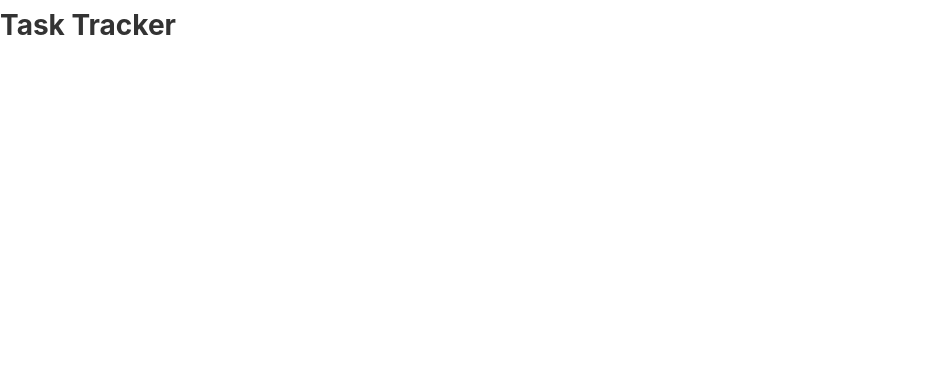
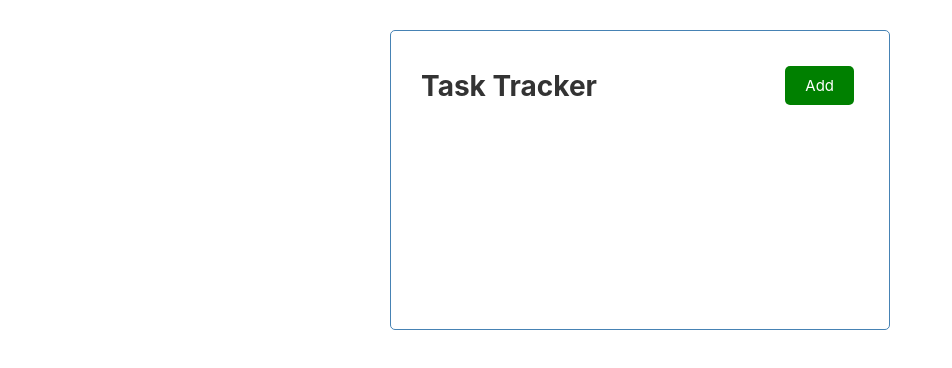
Before and after one commit to octaviookumu/task-tracker-ng, an Angular app: page / in a window 1280 px wide. Shown: the top 368 px of the page, without its empty margins (0-952 px from the left). Built offline with nearby package versions, Linux system fonts and the light colour scheme.

Commit message:
Add toggle button via emitter

```diff
--- a/src/app/app.component.html
+++ b/src/app/app.component.html
@@ -1 +1,3 @@
-<h1>{{ title }}</h1>
+<div class="container">
+    <app-header></app-header>
+</div>
--- a/src/app/app.component.ts
+++ b/src/app/app.component.ts
@@ -6,5 +6,4 @@
   styleUrls: ['./app.component.css']
 })
 export class AppComponent {
-  title: string = 'Task Tracker';
 }
--- a/src/app/app.module.ts
+++ b/src/app/app.module.ts
@@ -2,10 +2,14 @@
 import { BrowserModule } from '@angular/platform-browser';
 
 import { AppComponent } from './app.component';
+import { HeaderComponent } from './components/header/header.component';
+import { ButtonComponent } from './components/button/button.component';
 
 @NgModule({
   declarations: [
-    AppComponent
+    AppComponent,
+    HeaderComponent,
+    ButtonComponent
   ],
   imports: [
     BrowserModule
--- /dev/null
+++ b/src/app/components/button/button.component.html
@@ -0,0 +1 @@
+<button [ngStyle]="{'background-color': color}" class="btn" (click)="onClick()">{{ text }}</button>
--- /dev/null
+++ b/src/app/components/button/button.component.ts
@@ -0,0 +1,20 @@
+import { Component, OnInit, Input, Output, EventEmitter } from '@angular/core';
+
+@Component({
+  selector: 'app-button',
+  templateUrl: './button.component.html',
+  styleUrls: ['./button.component.css'],
+})
+export class ButtonComponent implements OnInit {
+  @Input() text!: string;
+  @Input() color!: string;
+  @Output() btnClick = new EventEmitter();
+
+  constructor() {}
+
+  ngOnInit(): void { }
+
+  onClick() {
+    this.btnClick.emit();
+  }
+}
--- /dev/null
+++ b/src/app/components/header/header.component.css
@@ -0,0 +1,6 @@
+header {
+  display: flex;
+  justify-content: space-between;
+  align-items: center;
+  margin-bottom: 20px;
+}
--- /dev/null
+++ b/src/app/components/header/header.component.html
@@ -0,0 +1,4 @@
+<header>
+    <h1>{{ title }}</h1>
+    <app-button color="green" text="Add" (btnClick)="toggleAddTask()"></app-button>
+</header>
--- /dev/null
+++ b/src/app/components/header/header.component.ts
@@ -0,0 +1,20 @@
+import { Component, OnInit } from '@angular/core';
+
+@Component({
+  selector: 'app-header',
+  templateUrl: './header.component.html',
+  styleUrls: ['./header.component.css']
+})
+export class HeaderComponent implements OnInit {
+  title: string = 'Task Tracker'
+
+  constructor() { }
+
+  ngOnInit(): void {
+  }
+
+  toggleAddTask() {
+    alert('toggle')
+  }
+
+}
```
Also changed, not shown: src/app/components/button/button.component.css (added), 2 other files (tests, documents, lock files or other folders).
